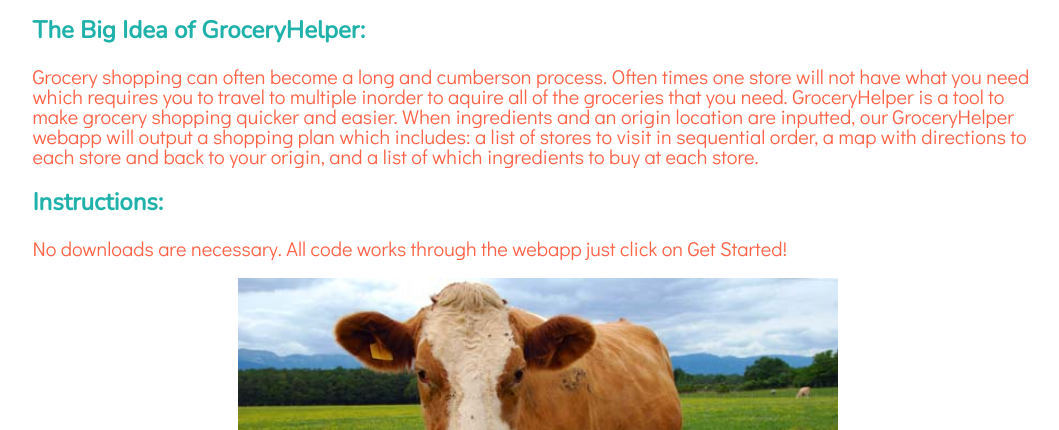
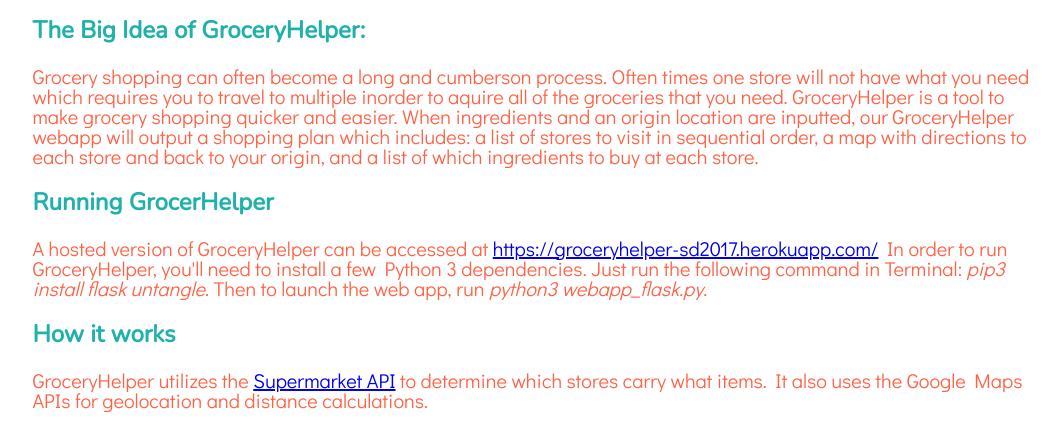
Before and after one commit to kylecombes/GroceryHelper, a Flask app: page / in a window 1280 px wide. Shown: the part 313-743 px from the top of the page, without its empty margins (102-1161 px from the left). Run offline with Flask 2, Linux system fonts and the light colour scheme.

Commit message:
Adding bit about how app works to About page

```diff
--- a/templates/about.html
+++ b/templates/about.html
@@ -36,9 +36,22 @@
        sequential order, a map with directions to each store and back to your origin,
        and a list of which ingredients to buy at each store.</p>
 
-      <h2>Instructions:</h2>
+      <h2>Running GrocerHelper</h2>
 
-      <p>No downloads are necessary. All code works through the webapp just click on Get Started!</p>
+      <p>
+          A hosted version of GroceryHelper can be accessed at <a href="https://groceryhelper-sd2017.herokuapp.com/">
+          https://groceryhelper-sd2017.herokuapp.com/</a> In order to run GroceryHelper, you'll need to install a few
+          Python 3 dependencies. Just run the following
+          command in Terminal: <em>pip3 install flask untangle</em>. Then to launch the web app, run <em>python3
+          webapp_flask.py</em>.
+      </p>
+
+      <h2>How it works</h2>
+
+      <p>GroceryHelper utilizes the <a href="http://supermarketapi.com/Default.aspx">Supermarket API</a> to determine which
+          stores carry what items. It also uses the Google Maps APIs for geolocation and distance calculations.</p>
+
+      <img src=""
 
       <img src="{{ url_for('static', filename='cow.jpg') }}" id = "bessie" style="width:600px;height:400px;">
 
```
